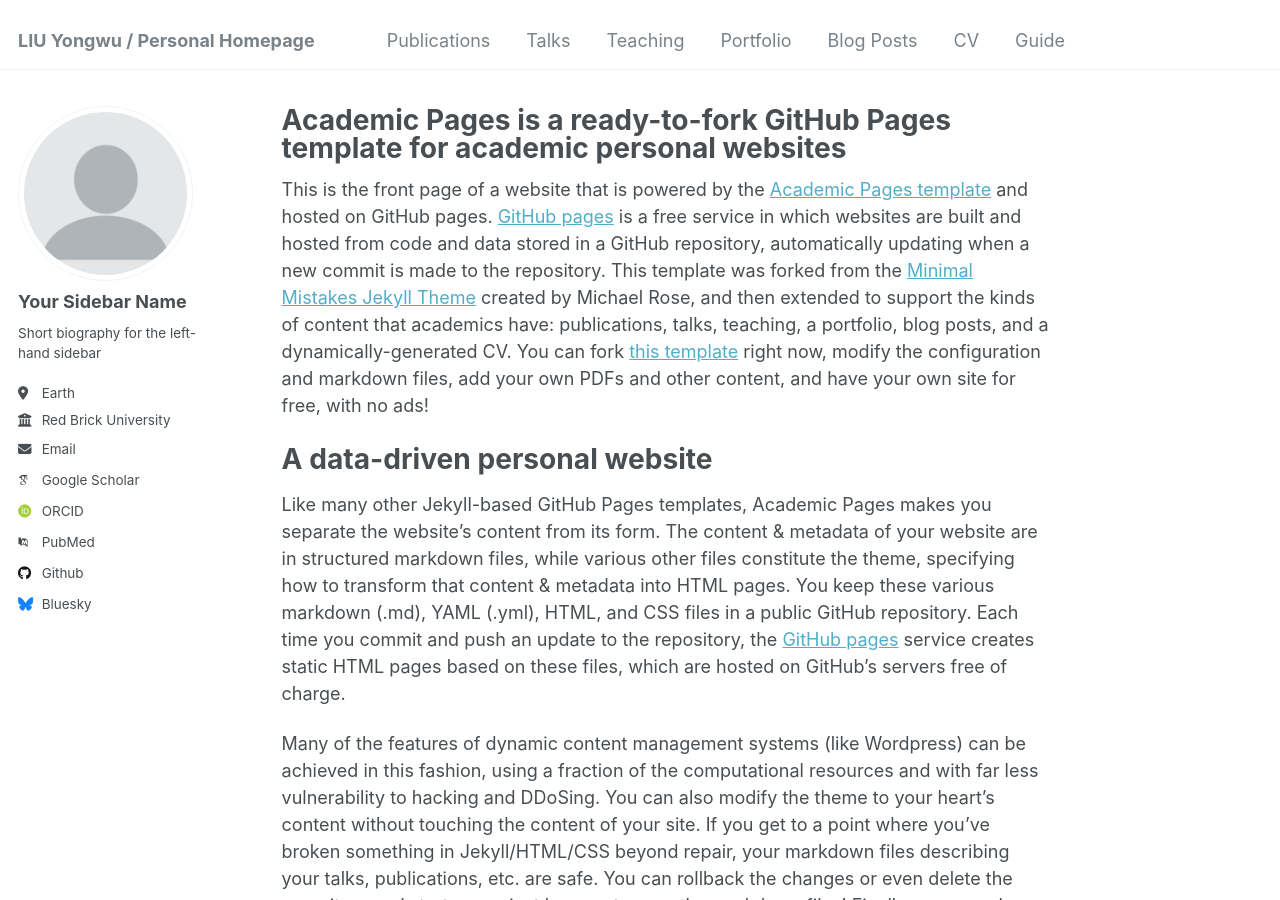
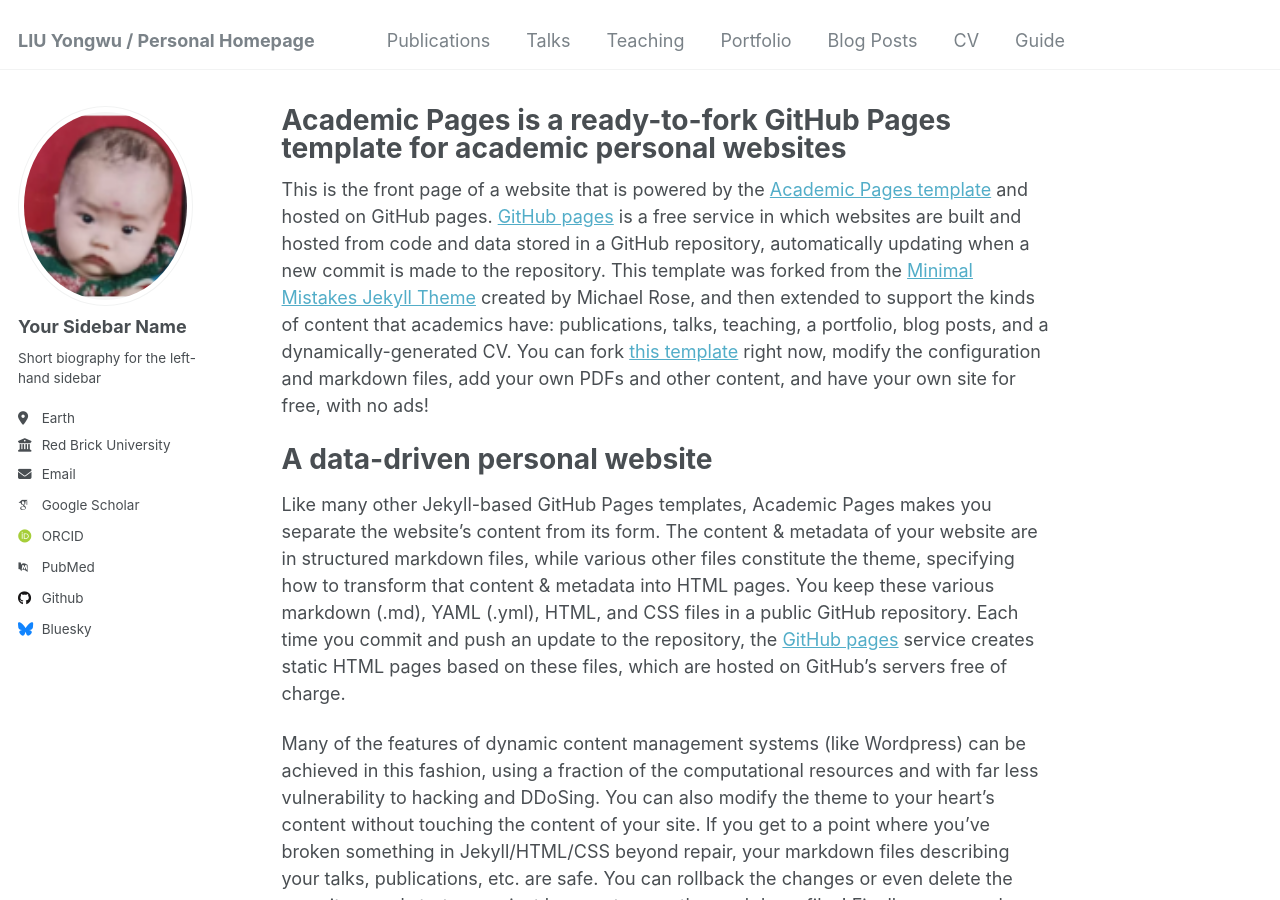
Before and after one commit to WillLiuyw/WillLiuyw.github.io, a Jekyll site: the page built from _pages/about.md, in a window 1280 px wide and 900 px high. Built offline with Jekyll 4.4.1, drawn with Linux system fonts in a browser that asks for light colours; some web fonts are replaced.

Commit message:
Update _config.yml

```diff
--- a/_config.yml
+++ b/_config.yml
@@ -21,7 +21,7 @@ repository               : "academicpages/academicpages.github.io"
 #               Additional customization can be done by editing /_includes/author-profile.html
 author:
   # Biographic information
-  avatar           : "profile.png"
+  avatar           : "First photo.png"
   name             : "Your Sidebar Name"
   pronouns         : # example: "she/her"
   bio              : "Short biography for the left-hand sidebar"
```
